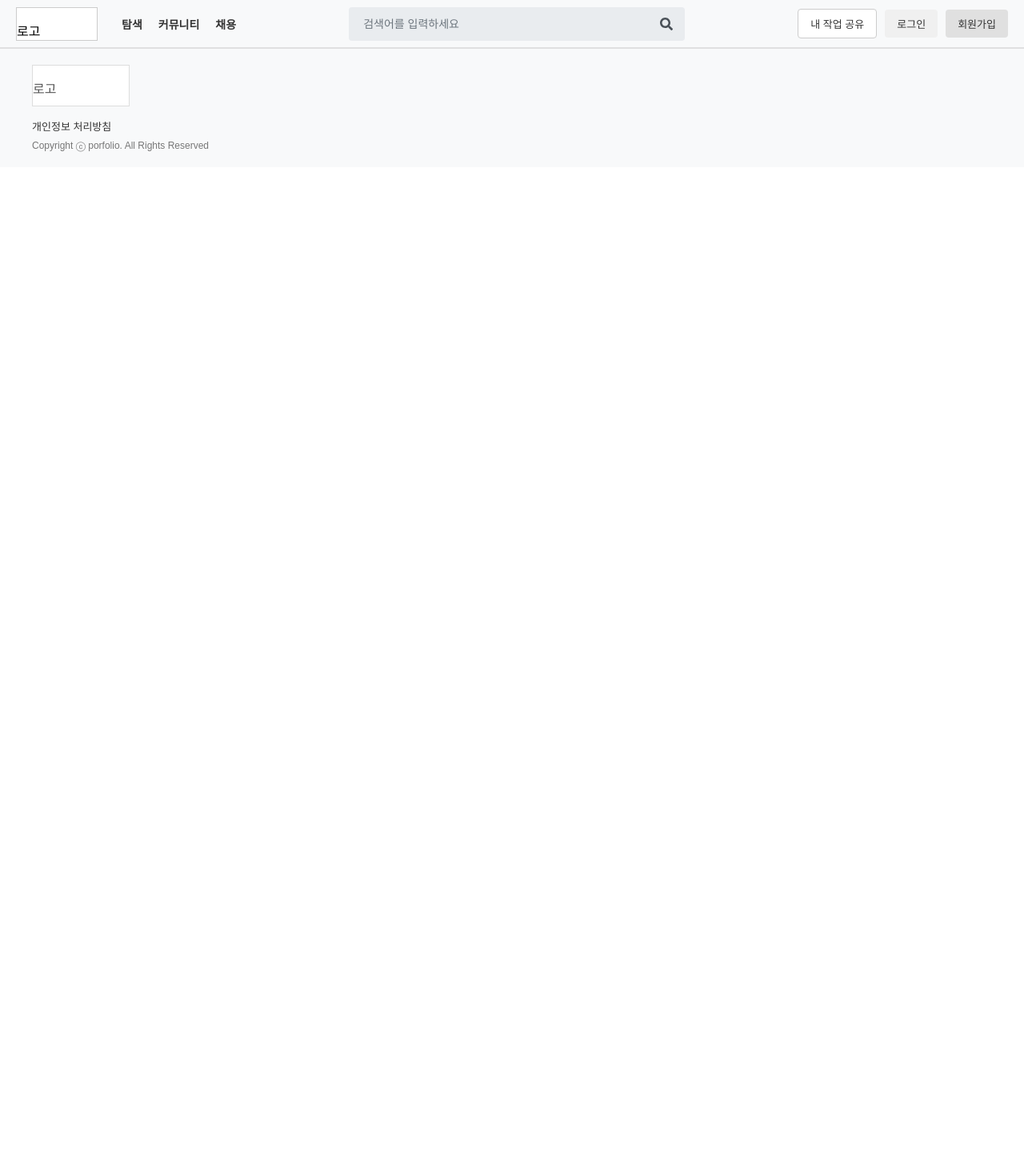
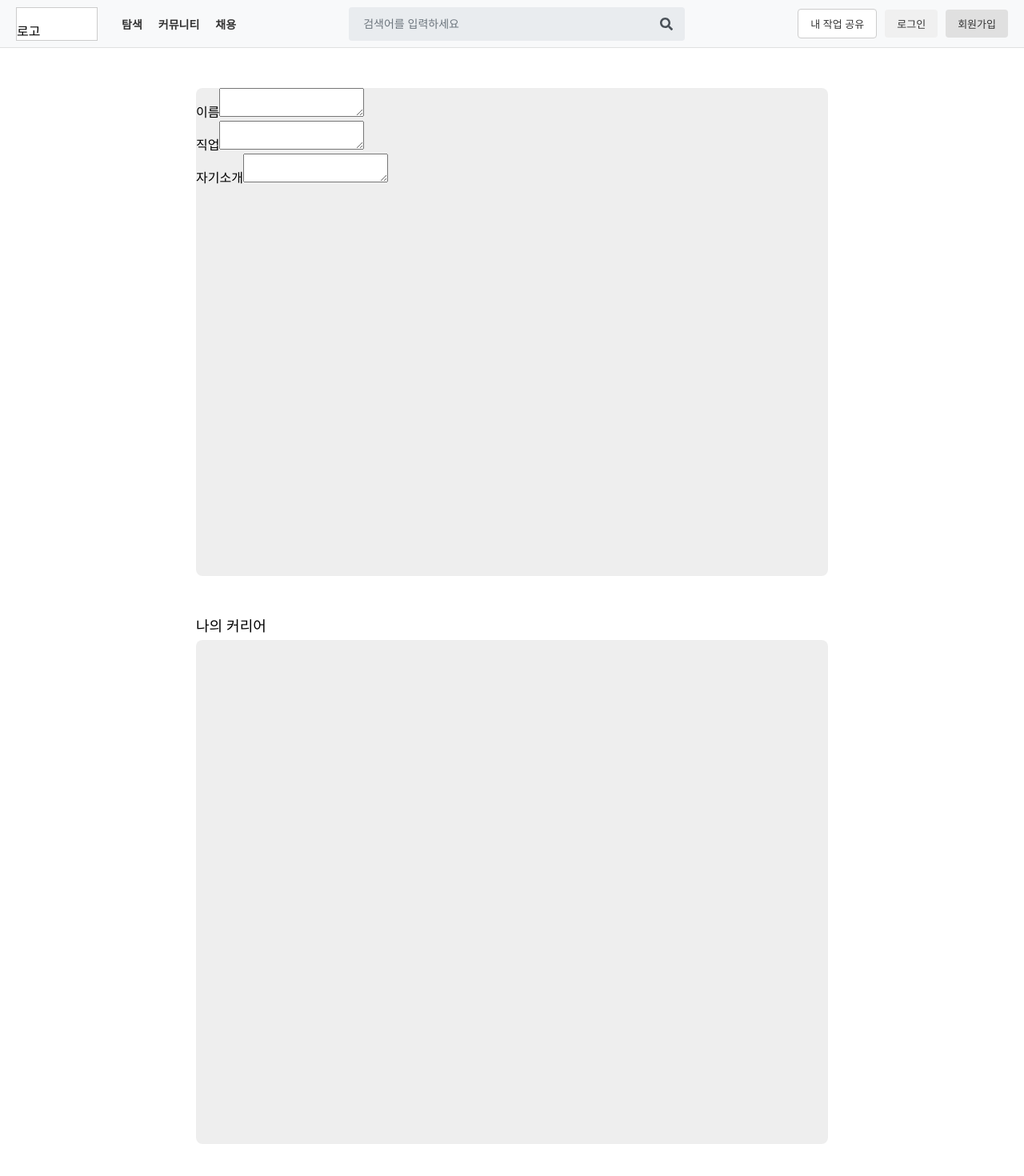
Before and after one commit to SMU-LIKELION-PROJECT-TEAM-2/resume-portfolio-frontend, a React app: page /mypage/edit in a window 1280 px wide. Shown: the top 1470 px of the page at 80% size. Before the commit the page ends 800 px from the top, so only its background shows below. Built offline with nearby package versions, Linux system fonts and the light colour scheme; the HTML template or start-up script is replaced by a standard one.

Commit message:
chore: 작업 환경 변경

```diff
--- /dev/null
+++ b/src/components/MyPage/Edit/CareerEdit.jsx
@@ -0,0 +1,28 @@
+import styled from "@emotion/styled";
+
+const Layout = styled.section`
+  position: relative;
+  width: 790px;
+  height: 630px;
+  background-color: #eeeeee;
+  border-radius: 8px;
+`;
+
+const CareerEdit = () => {
+  return (
+    <Layout>
+      <p
+        style={{
+          position: "absolute",
+          top: "-50px",
+          fontSize: "18px",
+          fontWeight: "500",
+        }}
+      >
+        나의 커리어
+      </p>
+    </Layout>
+  );
+};
+
+export default CareerEdit;
--- /dev/null
+++ b/src/components/MyPage/Edit/DocumentEdit.jsx
@@ -0,0 +1,38 @@
+import styled from "@emotion/styled";
+const Layout = styled.section`
+  width: 790px;
+  height: 610px;
+  background-color: #eeeeee;
+  border-radius: 8px;
+`;
+const ProfileImg = styled.div``;
+
+const ProfileForm = styled.div``;
+
+const TextBox = styled.div``;
+
+const TextArea = styled.textarea``;
+
+const DocumentEdit = () => {
+  return (
+    <Layout>
+      <ProfileImg />
+      <ProfileForm>
+        <TextBox>
+          이름
+          <TextArea />
+        </TextBox>
+        <TextBox>
+          직업
+          <TextArea />
+        </TextBox>
+        <TextBox>
+          자기소개
+          <TextArea />
+        </TextBox>
+      </ProfileForm>
+    </Layout>
+  );
+};
+
+export default DocumentEdit;
--- a/src/pages/MyPage/ProfileEdit.jsx
+++ b/src/pages/MyPage/ProfileEdit.jsx
@@ -1,10 +1,27 @@
+import styled from "@emotion/styled";
 import Footer from "../../Layout/Footer/Footer";
 import Header from "../../Layout/Header/Header";
+import CareerEdit from "../../components/MyPage/Edit/CareerEdit";
+import DocumentEdit from "../../components/MyPage/Edit/DocumentEdit";
+
+const Main = styled.main`
+  flex: 1;
+  display: flex;
+  flex-direction: column;
+  justify-content: center;
+  align-items: center;
+  gap: 80px;
+  padding-block: 50px;
+`;
 
 const ProfileEdit = () => {
   return (
     <>
       <Header />
+      <Main>
+        <DocumentEdit />
+        <CareerEdit />
+      </Main>
       <Footer />
     </>
   );
```
